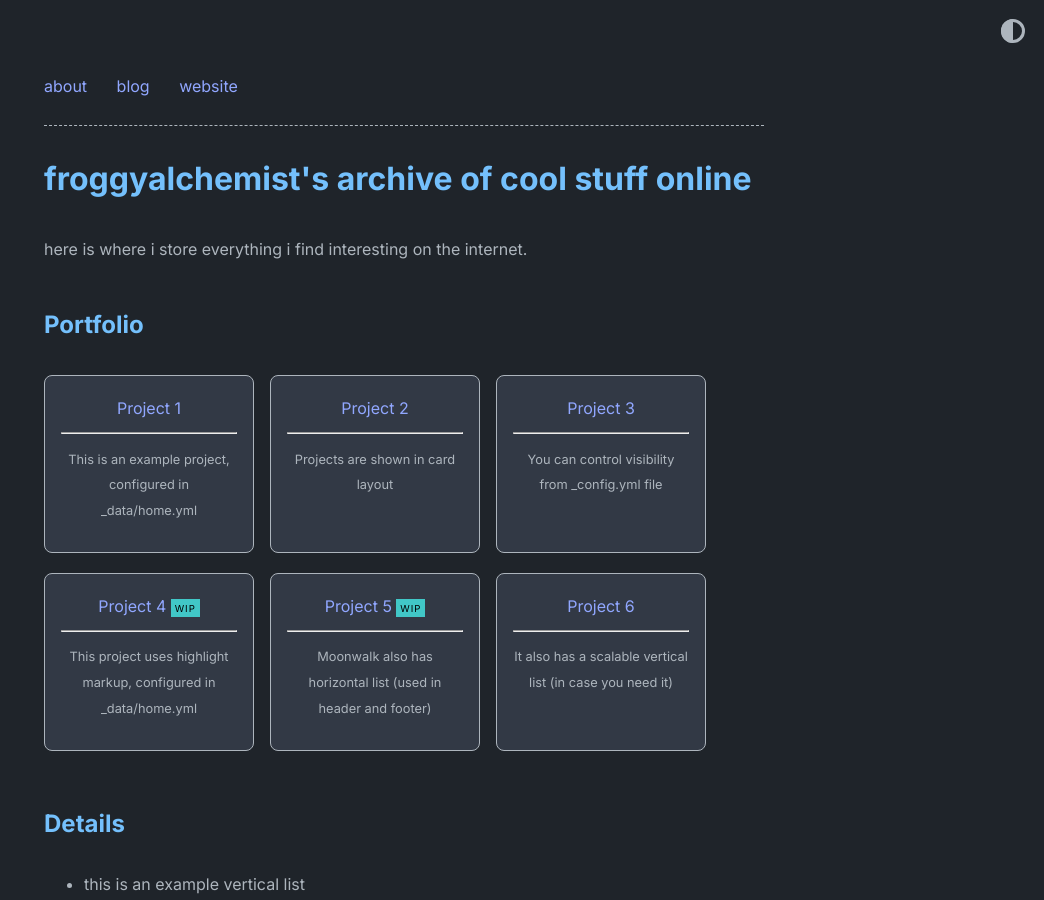
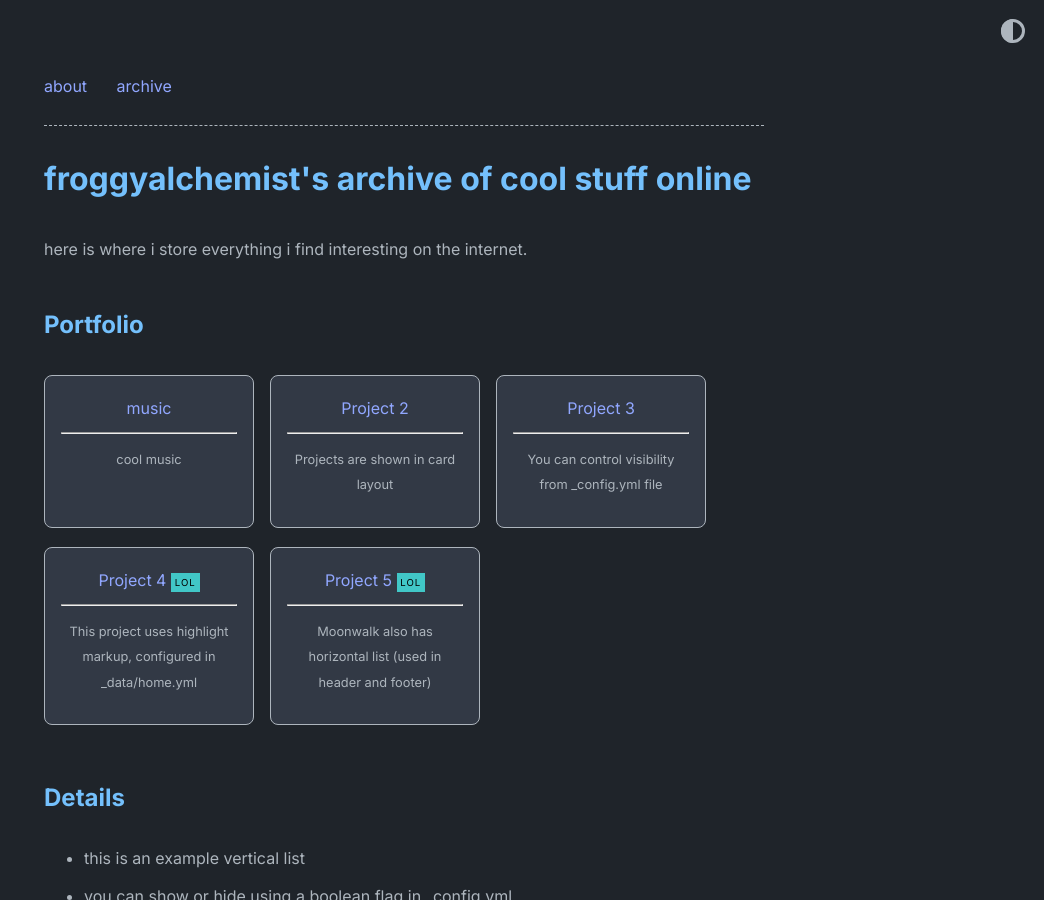
Before and after one commit to froggyalchemist/froggyalchemist.github.io, a Jekyll site: the page built from index.md, in a window 1280 px wide and 900 px high. Shown: the whole window, without its empty margins (236-1280 px from the left). Built offline with Jekyll 4.4.1, drawn with Linux system fonts in a browser that asks for light colours.

Commit message:
removed website and changed project names

```diff
--- a/_data/home.yml
+++ b/_data/home.yml
@@ -2,16 +2,14 @@ navbar_entries:
   - title: about
     url: about
 
-  - title: blog
+  - title: archive
     url: blog
 
-  - title: website
-    url: https://www.abhinav.co
 
 project_entries:
-  - title: Project 1
-    url: overview-post
-    desc: This is an example project, configured in _data/home.yml
+  - title: music
+    url: https://www.youtube.com/watch?v=pr4XaMWiV9w
+    desc: cool music
 
   - title: Project 2
     url: overview-post
@@ -24,16 +22,13 @@ project_entries:
   - title: Project 4
     url: overview-post
     desc: This project uses highlight markup, configured in _data/home.yml
-    highlight: WIP
+    highlight: LOL
 
   - title: Project 5
     url: overview-post
     desc: Moonwalk also has horizontal list (used in header and footer)
-    highlight: WIP
+    highlight: LOL
 
-  - title: Project 6
-    url: overview-post
-    desc: It also has a scalable vertical list (in case you need it)
 
 old_project_entries:
   - title: Soopr
```
